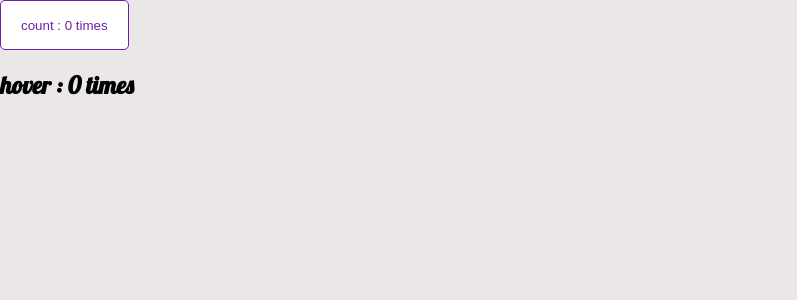
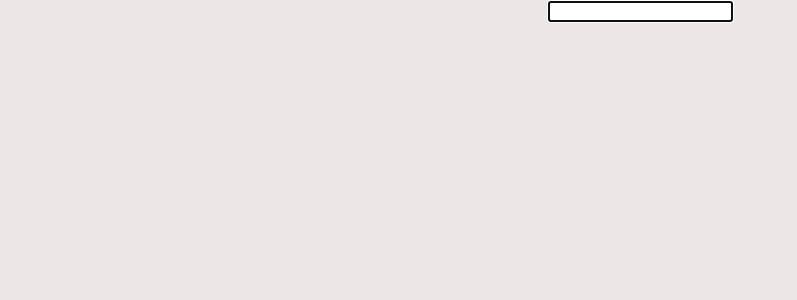
Before and after one commit to sevankeshish/select-delete-button-react, a React (Create React App) app: page / in a window 1280 px wide. Shown: the top 300 px of the page, without its empty margins (0-797 px from the left). Built offline with nearby package versions, Linux system fonts and the light colour scheme; a web font is replaced by a local one.

Commit message:
ref in class component

```diff
--- a/src/App.js
+++ b/src/App.js
@@ -10,6 +10,7 @@ import { Wrapper } from "./Components/HOC/Wrapper";
 import HoverCounter from "./Components/HOC-Example/HoverCounter";
 import ClickCounter from "./Components/HOC-Example/ClickCounter";
 import WithCount from "./Components/HOC-Example/WithCount";
+import ClassRef from "./Components/Ref/ClassRef";
 
 // import Wrapper from "./Components/HOC/Wrapper";
 class App extends Component {
@@ -116,7 +117,7 @@ class App extends Component {
 
   render() {
     return (
-      <>
+      <div class="App">
         {/* <button onClick={() => this.setState({ isShow: !this.state.isShow })}>
           {this.state.isShow ? "hide" : "show"}
         </button>
@@ -129,8 +130,9 @@ class App extends Component {
           count:{this.state.count}
         </button> */}
         {/* <h1>Shopping App</h1> */}
-        <ClickCounter name="sevan" />
-        <HoverCounter />
+        {/* <ClickCounter name="sevan" />
+        <HoverCounter /> */}
+        <ClassRef />
         {/* // clickHandler={() => this.setState({ count: this.state.count + 1 })}
         /> */}
         {/* <NavBar
@@ -144,10 +146,10 @@ class App extends Component {
           onChange={this.changeHandler}
           onDecrement={this.decrementHandler}
         /> */}
-      </>
+      </div>
     );
   }
 }
 
 // export default Wrapper(App, "App");
-export default WithCount(App, "App");
+export default App;
--- /dev/null
+++ b/src/Components/Ref/ClassRef.jsx
@@ -0,0 +1,21 @@
+import { Component, createRef } from "react";
+
+export default class ClassRef extends Component {
+  constructor() {
+    super();
+    this.state = {};
+    this.inputRef = createRef();
+  }
+
+  componentDidMount() {
+    this.inputRef.current.focus();
+  }
+
+  render() {
+    return (
+      <div>
+        <input type="text" ref={this.inputRef} />
+      </div>
+    );
+  }
+}
```
